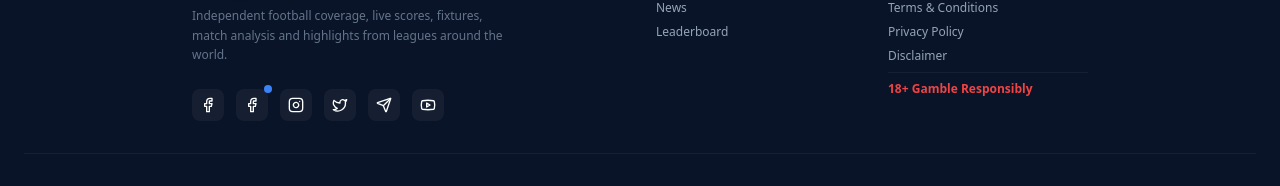
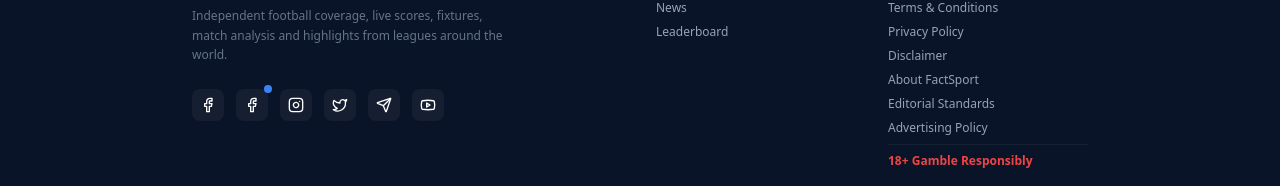
Before and after one commit to MketyDigital/Factsport, a Next.js app: page /news in a window 1280 px wide. Shown: the part 1291-1477 px from the top of the page. Built offline with nearby package versions, Linux system fonts and the light colour scheme; no server answers; the database is empty.

Commit message:
feat(media): expose public about and transparency policies in footer

```diff
--- a/app/components/Footer.tsx
+++ b/app/components/Footer.tsx
@@ -81,6 +81,9 @@ export default function Footer() {
                 <li><Link href="/terms" className="hover:text-white transition">Terms & Conditions</Link></li>
                 <li><Link href="/privacy-policy" className="hover:text-white transition">Privacy Policy</Link></li>
                 <li><Link href="/disclaimer" className="hover:text-white transition">Disclaimer</Link></li>
+                <li><Link href="/about" className="hover:text-white transition">About FactSport</Link></li>
+                <li><Link href="/editorial-standards" className="hover:text-white transition">Editorial Standards</Link></li>
+                <li><Link href="/advertising-policy" className="hover:text-white transition">Advertising Policy</Link></li>
                 <li className="text-red-500 font-bold mt-3 border-t border-white/5 pt-2">18+ Gamble Responsibly</li>
             </ul>
         </div>
```
